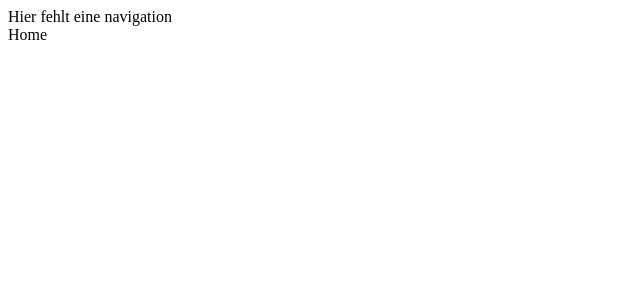
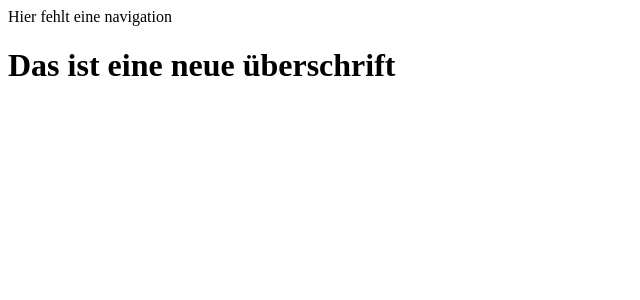
Before and after one commit to PavelHV2001Berlin/twitter_clone_2023, a Next.js app: page / in a window 1280 px wide. Shown: the top 300 px of the page, without its empty margins (0-640 px from the left). Built offline with nearby package versions, Linux system fonts and the light colour scheme.

Commit message:
IMPLEMENT  heading

```diff
--- a/app/page.jsx
+++ b/app/page.jsx
@@ -2,7 +2,7 @@ import React from 'react'
 
 const Home = () => {
   return (
-    <div>Home</div>
+    <div><h1>Das ist eine neue überschrift</h1></div>
   )
 }
 
```
